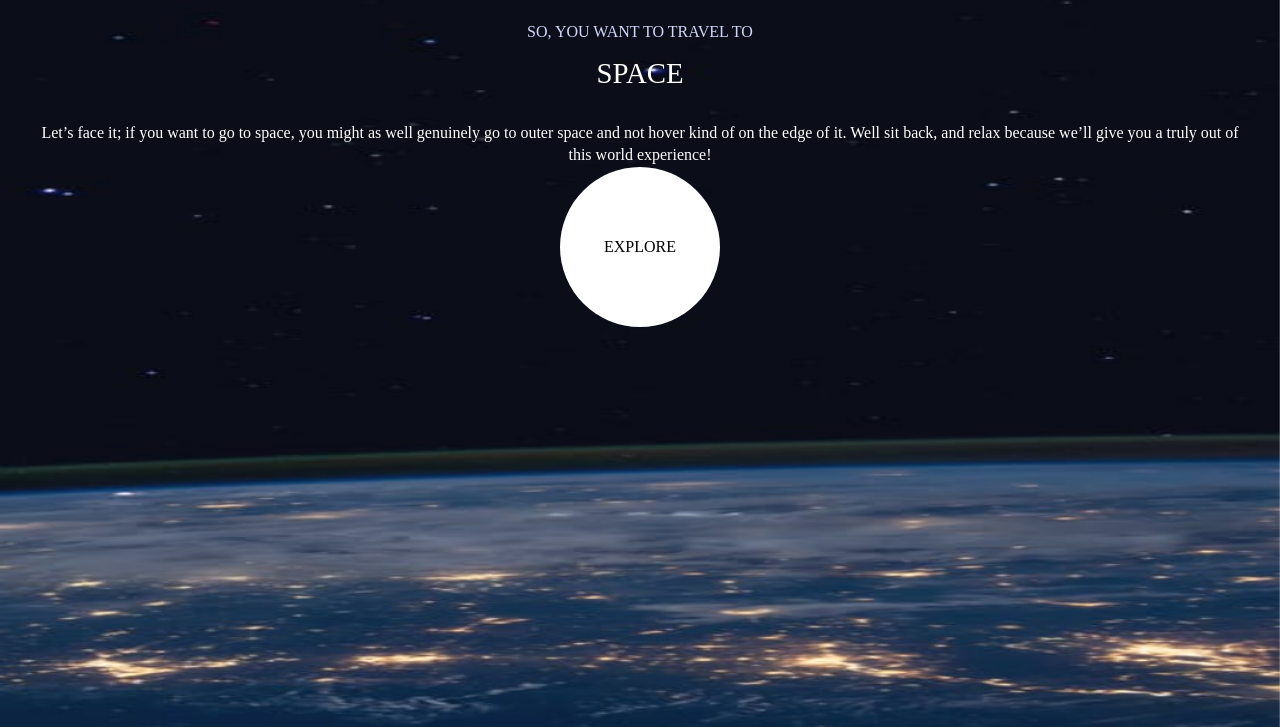
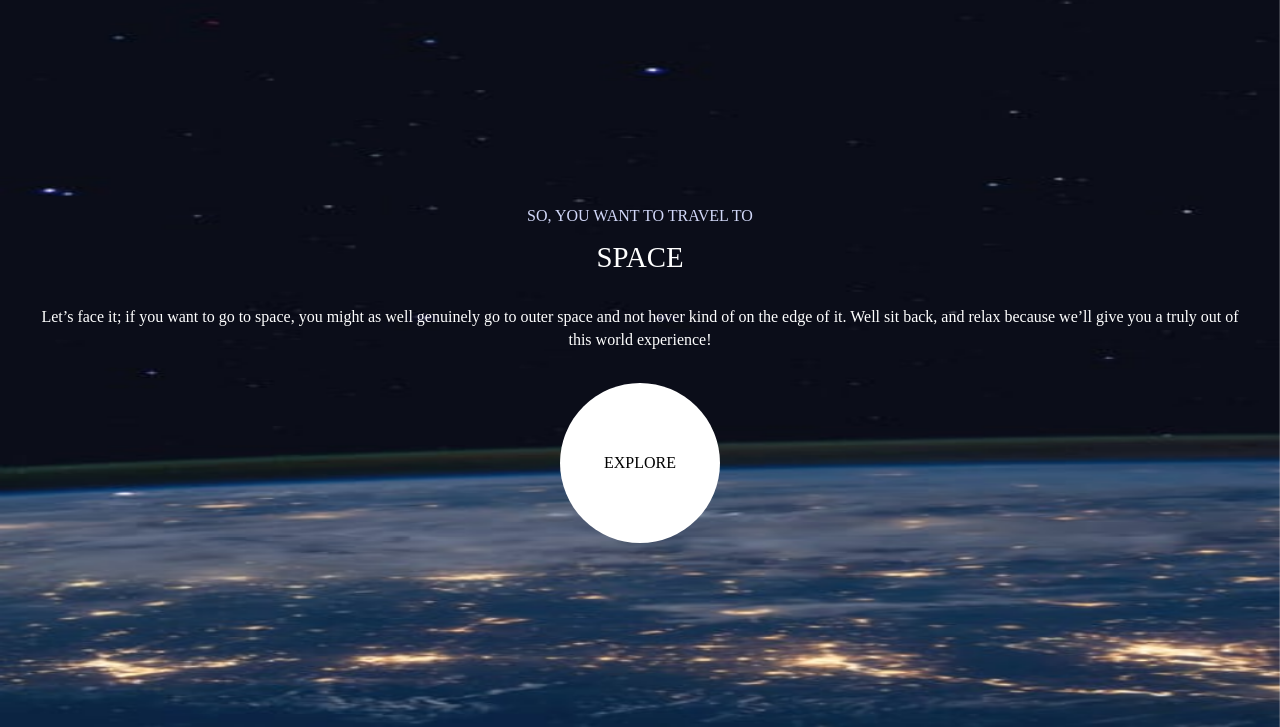
Before and after one commit to nrdevpy/space-tourism-website, a plain HTML site: page index.html in a window 1280 px wide. Shown: the part 73-800 px from the top of the page. Drawn offline with Linux system fonts and the light colour scheme; a web font is replaced by a local one.

Commit message:
Modify main container on home

```diff
--- a/styles/home.css
+++ b/styles/home.css
@@ -1,8 +1,14 @@
 .main {
-    justify-content: space-evenly;
+    display: flex;
+    justify-content: center;
+    align-items: center;
+    flex-direction: column;
     background-image: url(../assets/home/background-home-mobile.jpg);
 }
 
+.home__header {
+    margin-bottom: 2rem;
+}
 .home__header > h1 {
     margin: 1rem 0 2rem 0;
 }
```
